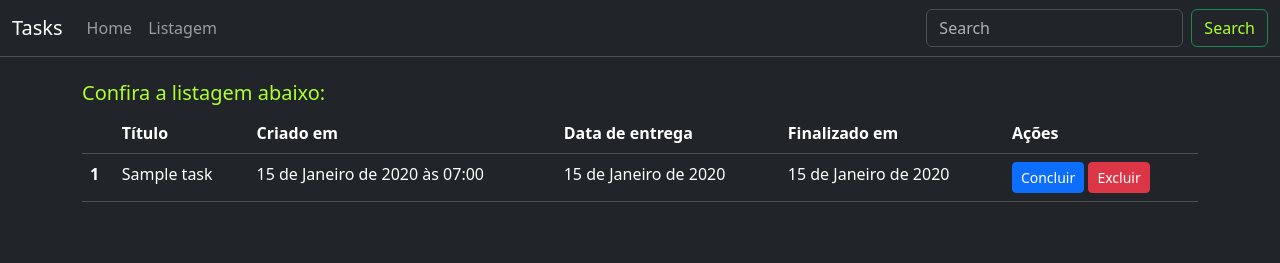
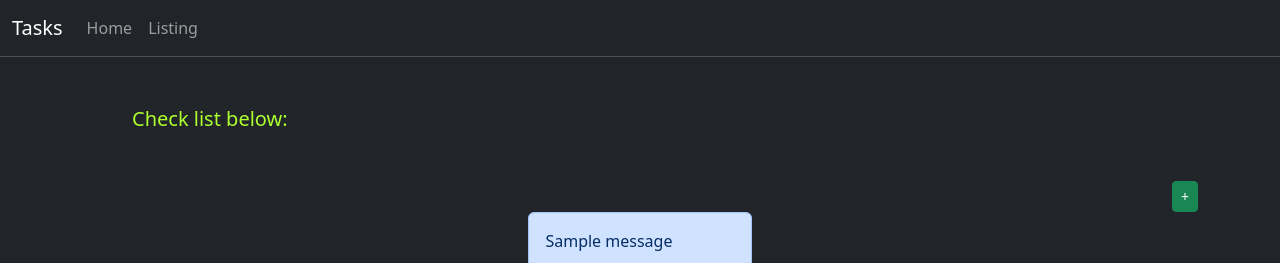
Before and after one commit to analaress/listagem_tarefas, a Django app: page /lista/ in a window 1280 px wide. Shown: the top 263 px of the page. Run offline with Django 5.2, Linux system fonts and the light colour scheme; tables that the repository leaves empty hold one stand-in row (values such as "Sample post"); one stand-in notice (Sample message) is shown.

Commit message:
alterações

```diff
--- a/setup/settings.py
+++ b/setup/settings.py
@@ -118,6 +118,12 @@ USE_TZ = True
 
 STATIC_URL = "static/"
 
+STATICFILES_DIRS = [
+    BASE_DIR / 'base_static',
+]
+
+STATIC_ROOT = BASE_DIR / 'base_static'
+
 # Default primary key field type
 # https://docs.djangoproject.com/en/5.0/ref/settings/#default-auto-field
 
--- a/setup/urls.py
+++ b/setup/urls.py
@@ -1,9 +1,11 @@
 from django.contrib import admin
 from django.urls import path
-from tasks.views import task_list, home_view
+from tasks.views import TaskListView, TaskCreateView, TaskUpdateView, home_view
 
 urlpatterns = [
     path("admin/", admin.site.urls),
     path("", home_view, name="home_view"),
-    path("lista/", task_list, name="task_list"),
+    path("lista/", TaskListView.as_view(), name="task_list"),
+    path("create/", TaskCreateView.as_view(), name="task_form"),
+    path("update/<int:pk>", TaskUpdateView.as_view(), name="task_update")
 ]
--- /dev/null
+++ b/tasks/forms.py
@@ -0,0 +1,5 @@
+from django import forms
+
+class CreateTask(forms.Form):
+    title = forms.CharField(widget=forms.TextInput(attrs={'class': 'form-control'}))
+    deadline = forms.DateField(widget=forms.DateInput(attrs={'class': 'form-control'}))
--- /dev/null
+++ b/tasks/templates/base.html
@@ -0,0 +1,42 @@
+<!DOCTYPE html>
+<html lang="pt-br">
+  <head>
+    <meta charset="utf-8">
+    <meta name="viewport" content="width=device-width, initial-scale=1">
+    <title>Tasks Management</title>
+    <link href="https://cdn.jsdelivr.net/npm/bootstrap@5.3.3/dist/css/bootstrap.min.css" rel="stylesheet"
+          integrity="sha384-QWTKZyjpPEjISv5WaRU9OFeRpok6YctnYmDr5pNlyT2bRjXh0JMhjY6hW+ALEwIH" crossorigin="anonymous">
+  </head>
+
+
+  <body class="bg-dark">
+    <nav class="navbar navbar-expand-lg bg-dark border-bottom border-body mb-4" data-bs-theme="dark">
+      <div class="container-fluid">
+        <a class="navbar-brand" href="#">Tasks</a>
+        <button class="navbar-toggler" type="button" data-bs-toggle="collapse" data-bs-target="#navbarSupportedContent" aria-controls="navbarSupportedContent" aria-expanded="false" aria-label="Toggle navigation">
+          <span class="navbar-toggler-icon"></span>
+        </button>
+        <div class="collapse navbar-collapse" id="navbarSupportedContent">
+          <ul class="navbar-nav me-auto mb-2 mb-lg-0">
+            <li class="nav-item">
+              <a class="nav-link" aria-current="page" href="{% url 'home_view' %}">Home</a>
+            </li>
+            <li class="nav-item">
+              <a class="nav-link" href="{% url 'task_list' %}">Listing</a>
+            </li>
+          </ul>
+        </div>
+      </div>
+    </nav>
+
+    <main class="container" style="color: #fff">
+        {% block content %} {% endblock content %}
+    </main>
+
+    <script src="https://cdn.jsdelivr.net/npm/bootstrap@5.3.3/dist/js/bootstrap.bundle.min.js"
+            integrity="sha384-YvpcrYf0tY3lHB60NNkmXc5s9fDVZLESaAA55NDzOxhy9GkcIdslK1eN7N6jIeHz" crossorigin="anonymous">
+    </script>
+
+
+  </body>
+</html>
--- a/tasks/templates/tasks/home_view.html
+++ b/tasks/templates/tasks/home_view.html
@@ -1 +1,7 @@
+{% extends 'base.html' %}
+
+{% block content %}
+
 <h1>Início</h1>
+
+{% endblock content %}
--- a/tasks/templates/tasks/task_list.html
+++ b/tasks/templates/tasks/task_list.html
@@ -1,43 +1,21 @@
-<!DOCTYPE html>
-<html lang="pt-br">
-  <head>
-    <meta charset="utf-8">
-    <meta name="viewport" content="width=device-width, initial-scale=1">
-    <title>Tasks - Listagem</title>
-    <link href="https://cdn.jsdelivr.net/npm/bootstrap@5.3.3/dist/css/bootstrap.min.css" rel="stylesheet"
-          integrity="sha384-QWTKZyjpPEjISv5WaRU9OFeRpok6YctnYmDr5pNlyT2bRjXh0JMhjY6hW+ALEwIH" crossorigin="anonymous">
-  </head>
+{% extends 'base.html' %}
+{%  load static %}
+{% block content %}
 
+        {% if task_list %}
+            <h5 style="color: greenyellow; margin:50px">Check list below:</h5>
+            <div class="d-grid gap-2 d-md-flex justify-content-md-end">
+                <a class="btn btn-sm btn-success" href="{% url 'task_form' %}">+</a>
+            </div>
 
-  <body class="bg-dark">
-    <nav class="navbar navbar-expand-lg bg-dark border-bottom border-body mb-4" data-bs-theme="dark">
-      <div class="container-fluid">
-        <a class="navbar-brand" href="#">Tasks</a>
-        <button class="navbar-toggler" type="button" data-bs-toggle="collapse" data-bs-target="#navbarSupportedContent" aria-controls="navbarSupportedContent" aria-expanded="false" aria-label="Toggle navigation">
-          <span class="navbar-toggler-icon"></span>
-        </button>
-        <div class="collapse navbar-collapse" id="navbarSupportedContent">
-          <ul class="navbar-nav me-auto mb-2 mb-lg-0">
-            <li class="nav-item">
-              <a class="nav-link" aria-current="page" href="{% url 'home_view' %}">Home</a>
-            </li>
-            <li class="nav-item">
-              <a class="nav-link" href="{% url 'task_list' %}">Listagem</a>
-            </li>
-          </ul>
-          <form class="d-flex" role="search">
-            <input class="form-control me-2" type="search" placeholder="Search" aria-label="Search">
-            <button class="btn btn-outline-success" style="color:greenyellow" type="submit">Search</button>
-          </form>
-        </div>
-      </div>
-    </nav>
+            {% if messages %}
+                {% for message in messages %}
+                    <div class="alert alert-primary" style="width: 20%; margin:0 auto">
+                        <p id="messages">{{ message }}</p>
+                    </div>
+                {% endfor %}
+            {% endif %}
 
-
-    <main class="container" style="color: #fff">
-
-        {% if tasks %}
-            <h5 style="color: greenyellow">Confira a listagem abaixo:</h5>
 
             <table class="table table-dark ">
                 <thead>
@@ -51,7 +29,7 @@
                 </tr>
                 </thead>
                 <tbody>
-                {% for task in tasks %}
+                {% for task in task_list %}
                     <tr>
                         <th scope="row">{{ forloop.counter }}</th>
                         <td>{{ task.title }}</td>
@@ -61,21 +39,18 @@
                         <td>
                             <a href="#" class="btn btn-sm btn-primary">Concluir</a>
                             <a href="#" class="btn btn-sm btn-danger">Excluir</a>
+                            <a href="{% url 'task_update' pk=task.pk %}">
+                                <img src="{% static 'base_static/tasks/assets/icons/ferramenta-lapis' %}" alt="ferramenta lapis" >
+                            </a>
                         </td>
                     </tr>
                 {% endfor %}
                 </tbody>
             </table>
         {%  else %}
-            <h5 style="color: greenyellow">Não há tarefas cadastradas no momento.</h5>
+            <h5 style="color: greenyellow; margin:50px">Não há tarefas cadastradas no momento.</h5>
         {% endif %}
 
-    </main>
-
-    <script src="https://cdn.jsdelivr.net/npm/bootstrap@5.3.3/dist/js/bootstrap.bundle.min.js"
-            integrity="sha384-YvpcrYf0tY3lHB60NNkmXc5s9fDVZLESaAA55NDzOxhy9GkcIdslK1eN7N6jIeHz" crossorigin="anonymous">
-    </script>
-  </body>
 
 
-</html>
+{% endblock content %}
--- a/tasks/views.py
+++ b/tasks/views.py
@@ -1,9 +1,34 @@
 from django.shortcuts import render
+from django.views.generic import ListView, CreateView, UpdateView, DeleteView
+from django.urls import reverse_lazy
+from django.contrib import messages
+
 from .models import Task
 
-def task_list(request):
-    tasks = Task.objects.all()
-    return render(request, "tasks/task_list.html", {"tasks": tasks})
 
 def home_view(request):
     return render(request, "tasks/home_view.html")
+
+
+class TaskListView(ListView):
+    model = Task
+
+
+class TaskCreateView(CreateView):
+    model = Task
+    fields = ["title", "deadline"]
+    success_url = reverse_lazy('task_list')
+    def form_valid(self, form):
+        response = super().form_valid(form)
+        messages.success(self.request, "New task created successfully")
+        return response
+
+class TaskUpdateView(UpdateView):
+    model = Task
+    fields = ["title", "deadline"]
+    success_url = reverse_lazy('task_list')
+
+    def form_valid(self, form):
+        response = super().form_valid(form)
+        messages.success(self.request, "Task updated successfully")
+        return response
```
Also changed, not shown: tasks/templates/tasks/task_form.html (added, +25 -0 lines), base_static/tasks/assets/icons/ferramenta-lapis.png (added), base_static/tasks/assets/icons/lata-de-lixo.png (added), 1 other file.
